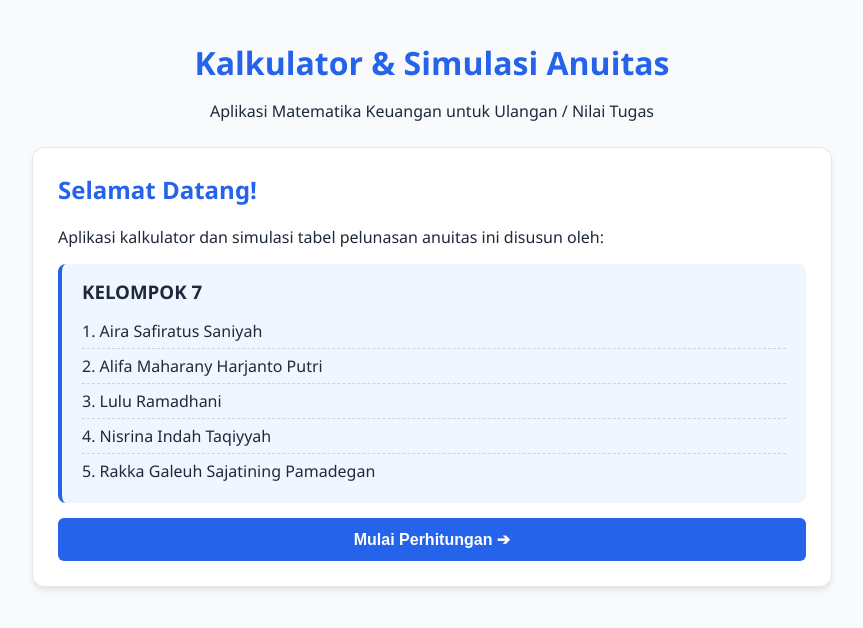
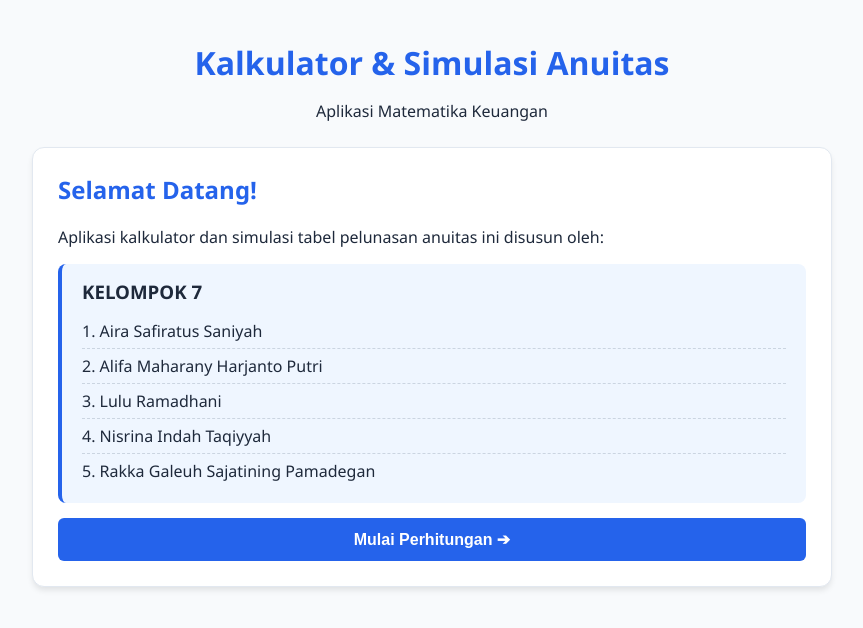
Before and after one commit to meaiyou/annuity-calculator, a plain HTML site: page index.html in a window 1280 px wide. Shown: the whole page, without its empty margins (208-1071 px from the left). Drawn offline with nearby package versions, Linux system fonts and the light colour scheme.

Commit message:
Update index.html

```diff
--- a/index.html
+++ b/index.html
@@ -142,7 +142,7 @@
 <div class="container">
   <header>
     <h1>Kalkulator & Simulasi Anuitas</h1>
-    <p>Aplikasi Matematika Keuangan untuk Ulangan / Nilai Tugas</p>
+    <p>Aplikasi Matematika Keuangan</p>
   </header>
 
   <!-- HALAMAN 1: IDENTITAS KELOMPOK -->
```
